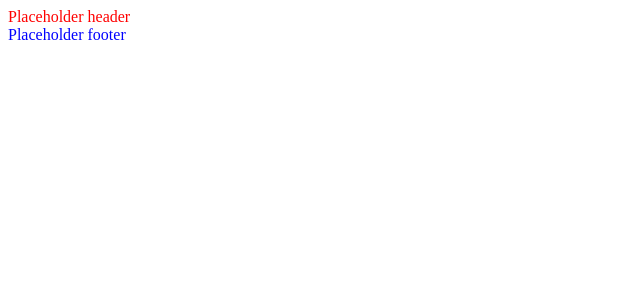
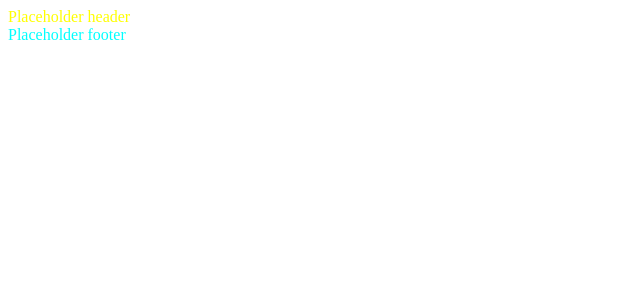
Before and after one commit to lwilkins/lwilkins.github.io, a Jekyll site: the page built from index.html, in a window 1280 px wide. Shown: the top 300 px of the page, without its empty margins (0-640 px from the left). Built offline with Jekyll 4.4.1, drawn with Linux system fonts in a browser that asks for light colours.

```diff
--- a/Gemfile
+++ b/Gemfile
@@ -2,3 +2,4 @@
 
 gem 'github-pages'
 gem 'sass'
+gem 'scss-lint'
--- a/static/css/main.css
+++ b/static/css/main.css
@@ -1 +1 @@
-header{color:red}footer{color:blue}
+header{color:#ff0}footer{color:#0ff}
--- a/static/sass/main.scss
+++ b/static/sass/main.scss
@@ -1,7 +1,7 @@
 header {
-    color: red;
+    color: #ff0;
 }
 
 footer {
-    color: blue;
+    color: #0ff;
 }
```
Also changed, not shown: .scss-lint.yml (added), Gemfile.lock.
